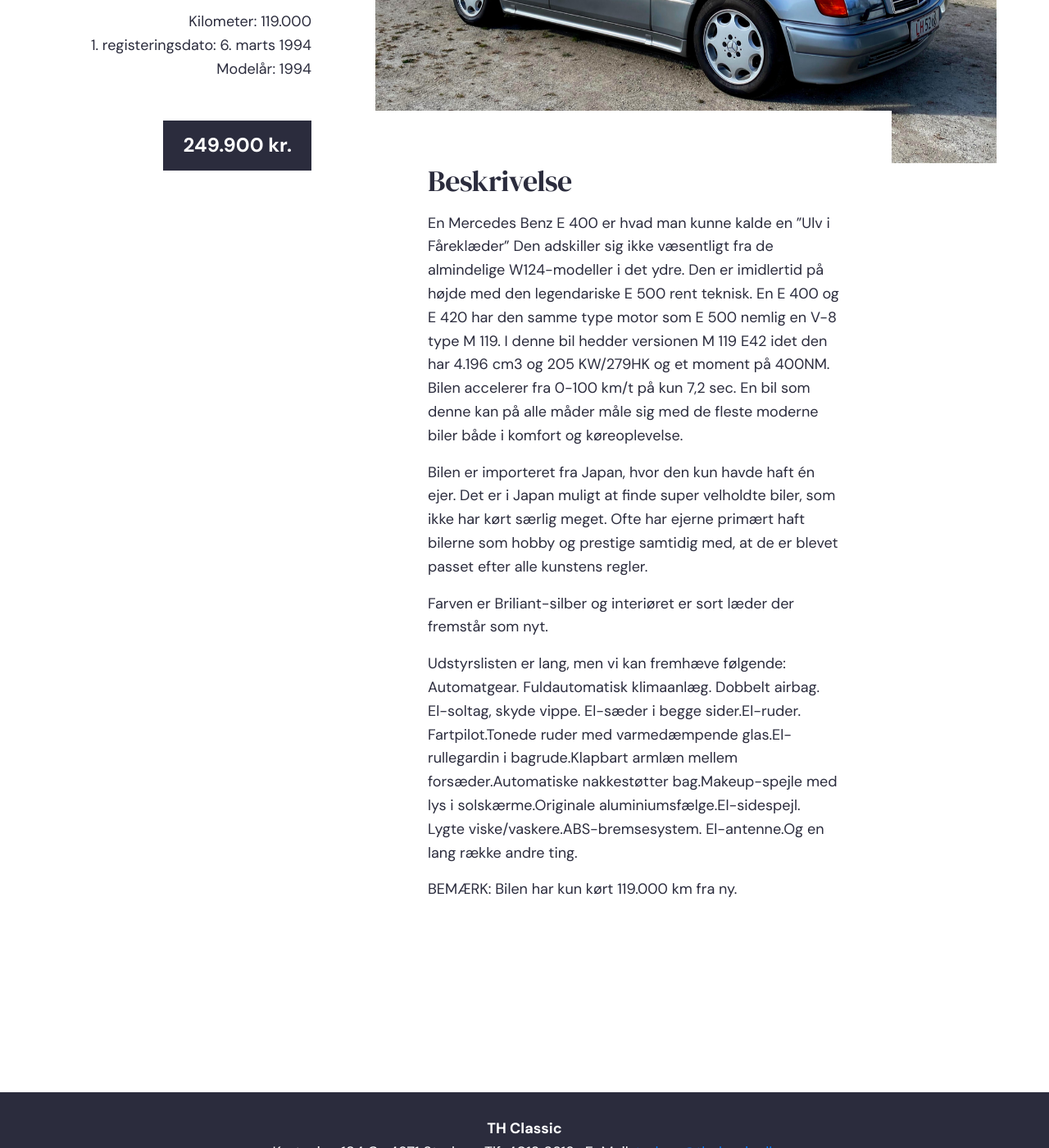
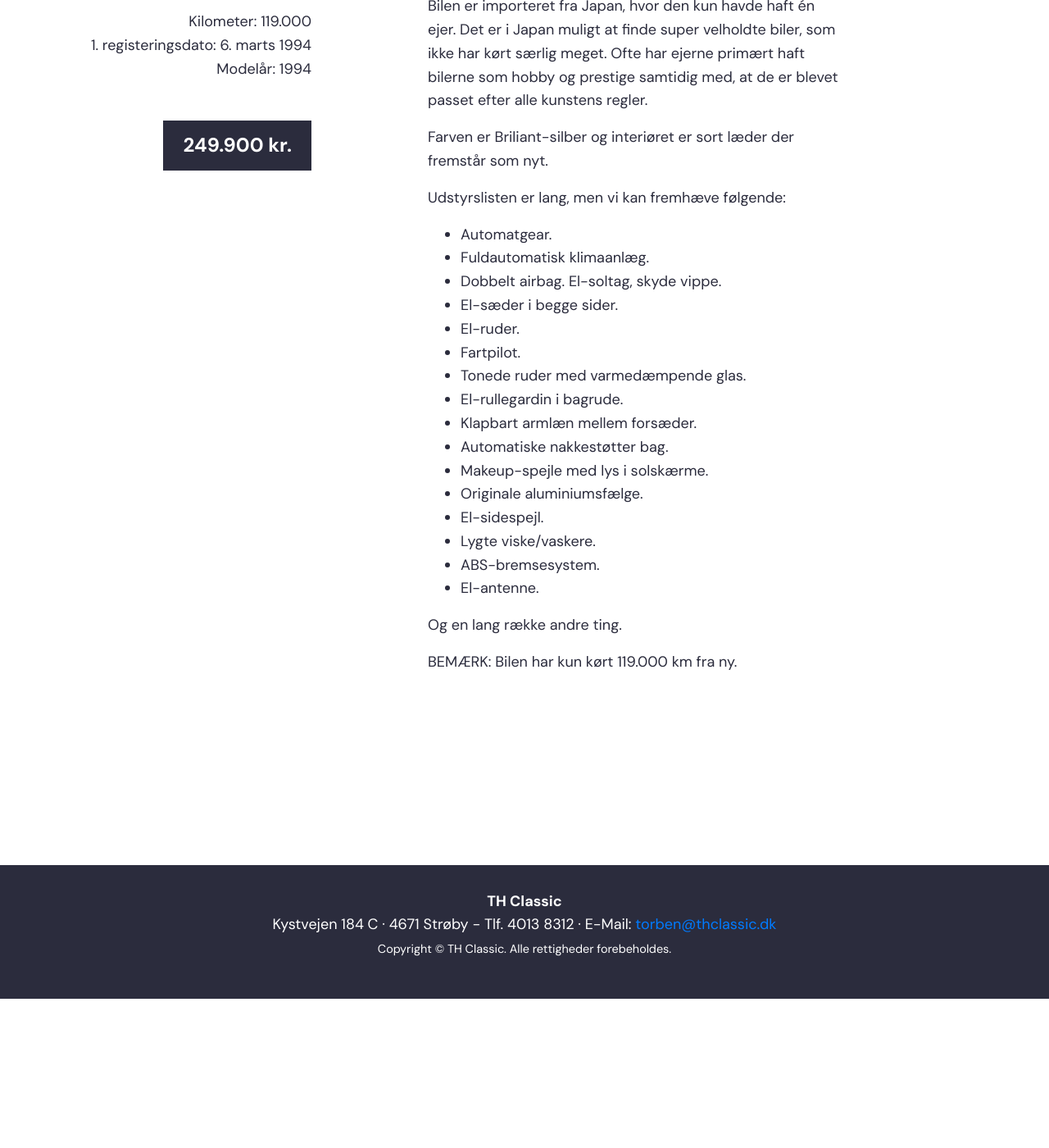
Before and after one commit to aakjaer/thclassic, a Jekyll site: the page built from _cars/jaguar-e-type.md, in a window 1280 px wide and 1400 px high, scrolled down 510 px. Shown: the whole window at 82% size. Built offline with Jekyll 4.4.1, drawn with Linux system fonts in a browser that asks for light colours; some of the changed lines change nothing that is shown; some of the changed text lies outside the part shown.

Commit message:
Updated '_cars/jaguar-e-type.md' via CloudCannon

```diff
--- a/_cars/jaguar-e-type.md
+++ b/_cars/jaguar-e-type.md
@@ -7,17 +7,37 @@
 model_year: 1994
 images:
   - image_path: /uploads/img-4260.jpg
+  - image_path:
 ---
 
 ## Beskrivelse
 
-En Mercedes Benz E 400 er hvad man kunne kalde en ”Ulv i F&aring;rekl&aelig;der” Den adskiller sig ikke v&aelig;sentligt fra de almindelige W124-modeller i det ydre. Den er imidlertid p&aring; h&oslash;jde med den legendariske E 500 rent teknisk. En E 400 og E 420 har den samme type motor som E 500 nemlig en V-8 type M 119. I denne bil hedder versionen M 119 E42 idet den har 4.196 cm3 og 205 KW/279HK og et moment p&aring; 400NM. Bilen accelerer fra 0-100 km/t p&aring; kun 7,2 sec. En bil som denne kan p&aring; alle m&aring;der m&aring;le sig med de fleste moderne biler b&aring;de i komfort og k&oslash;reoplevelse.
+En Mercedes Benz E 400 er hvad man kunne kalde en ”Ulv i F&aring;rekl&aelig;der”. Den adskiller sig ikke v&aelig;sentligt fra de almindelige W124-modeller i det ydre. Den er imidlertid p&aring; h&oslash;jde med den legendariske E 500 rent teknisk. En E 400 og E 420 har den samme type motor som E 500 nemlig en V-8 type M 119. I denne bil hedder versionen M 119 E42 idet den har 4.196 cm3 og 205 KW/279HK og et moment p&aring; 400NM. Bilen accelerer fra 0-100 km/t p&aring; kun 7,2 sec. En bil som denne kan p&aring; alle m&aring;der m&aring;le sig med de fleste moderne biler b&aring;de i komfort og k&oslash;reoplevelse.
 
 Bilen er importeret fra Japan, hvor den kun havde haft &eacute;n ejer. Det er i Japan muligt at finde super velholdte biler, som ikke har k&oslash;rt s&aelig;rlig meget. Ofte har ejerne prim&aelig;rt haft bilerne som hobby og prestige samtidig med, at de er blevet passet efter alle kunstens regler.
 
 Farven er Briliant-silber og interi&oslash;ret er sort l&aelig;der der fremst&aring;r som nyt.
 
-Udstyrslisten er lang, men vi kan fremh&aelig;ve f&oslash;lgende: Automatgear. Fuldautomatisk klimaanl&aelig;g. Dobbelt airbag. El-soltag, skyde vippe. El-s&aelig;der i begge sider.El-ruder. Fartpilot.Tonede ruder med varmed&aelig;mpende glas.El-rullegardin i bagrude.Klapbart arml&aelig;n mellem fors&aelig;der.Automatiske nakkest&oslash;tter bag.Makeup-spejle med lys i solsk&aelig;rme.Originale aluminiumsf&aelig;lge.El-sidespejl. Lygte viske/vaskere.ABS-bremsesystem. El-antenne.Og en lang r&aelig;kke andre ting.
+Udstyrslisten er lang, men vi kan fremh&aelig;ve f&oslash;lgende:
+
+* Automatgear.
+* Fuldautomatisk klimaanl&aelig;g.
+* Dobbelt airbag. El-soltag, skyde vippe.
+* El-s&aelig;der i begge sider.
+* El-ruder.
+* Fartpilot.
+* Tonede ruder med varmed&aelig;mpende glas.
+* El-rullegardin i bagrude.
+* Klapbart arml&aelig;n mellem fors&aelig;der.
+* Automatiske nakkest&oslash;tter bag.
+* Makeup-spejle med lys i solsk&aelig;rme.
+* Originale aluminiumsf&aelig;lge.
+* El-sidespejl.
+* Lygte viske/vaskere.
+* ABS-bremsesystem.
+* El-antenne.
+
+Og en lang r&aelig;kke andre ting.
 
 BEM&AElig;RK: Bilen har kun k&oslash;rt 119.000 km fra ny.
 
```
